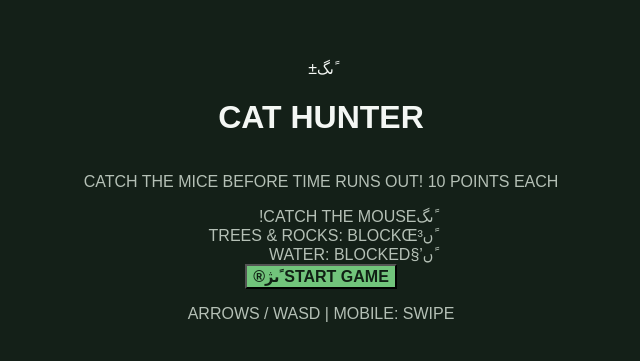
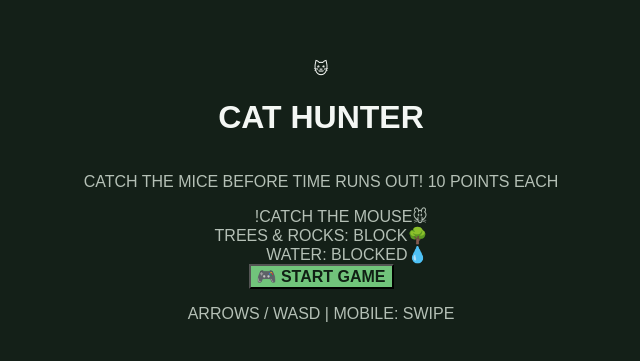
Before and after one commit to hoseinbz79/cat-hunter, a React (Vite) app: page / in a window 1280 px wide. Shown: the part 201-562 px from the top of the page, without its empty margins (319-959 px from the left). Built offline with nearby package versions, Linux system fonts and the light colour scheme.

Commit message:
Update Game.tsx

```diff
--- a/src/pages/Game.tsx
+++ b/src/pages/Game.tsx
@@ -33,11 +33,11 @@ interface Mouse {
 type GameState = "menu" | "playing" | "paused" | "gameover";
 
 const TILE_EMOJI: Record<TileType, string> = {
-  [TILE.GRASS]: "ًںŒ؟",
-  [TILE.TREE]: "ًںŒ³",
-  [TILE.ROCK]: "ًںھ¨",
-  [TILE.FLOWER]: "ًںŒ¸",
-  [TILE.POND]: "ًں’§",
+  [TILE.GRASS]: "🌿",
+  [TILE.TREE]: "🌳",
+  [TILE.ROCK]: "🪨",
+  [TILE.FLOWER]: "🌸",
+  [TILE.POND]: "💧",
 };
 
 const DIRS: Pos[] = [
@@ -423,7 +423,7 @@ export default function Game() {
     >
       {gameState === "menu" && (
         <div className="flex flex-col items-center justify-center min-h-dvh gap-6 px-6 text-center">
-          <div className="text-7xl animate-bounce">ًںگ±</div>
+          <div className="text-7xl animate-bounce">🐱</div>
 
           <h1 className="text-3xl font-bold text-primary tracking-tight">
             CAT HUNTER
@@ -436,24 +436,24 @@ export default function Game() {
 
           <div className="flex flex-col gap-2 text-sm text-secondary">
             <div className="flex items-center gap-2">
-              <span>ًںگ­</span>
+              <span>🐭</span>
               <span>CATCH THE MOUSE!</span>
             </div>
 
             <div className="flex items-center gap-2">
-              <span>ًںŒ³</span>
+              <span>🌳</span>
               <span>TREES & ROCKS: BLOCK</span>
             </div>
 
             <div className="flex items-center gap-2">
-              <span>ًں’§</span>
+              <span>💧</span>
               <span>WATER: BLOCKED</span>
             </div>
           </div>
 
           {highScore > 0 && (
             <div className="text-accent font-semibold text-sm">
-              ًںڈ† HIGH SCORE: {highScore}
+              🏆 HIGH SCORE: {highScore}
             </div>
           )}
 
@@ -461,7 +461,7 @@ export default function Game() {
             onClick={startGame}
             className="mt-2 px-8 py-3 rounded-lg bg-accent text-accent-fg font-semibold text-lg cursor-pointer hover:bg-accent-hover transition-colors"
           >
-            START GAME ًںژ®
+            START GAME 🎮
           </button>
 
           <p className="text-secondary text-xs mt-2">
@@ -487,7 +487,7 @@ export default function Game() {
               <span className="text-xs text-secondary">
                 LEVEL {level}
               </span>
-              <span className="text-2xl">ًںگ±</span>
+              <span className="text-2xl">🐱</span>
             </div>
 
             <div className="flex flex-col items-end">
@@ -558,7 +558,7 @@ export default function Game() {
                     zIndex: 5,
                   }}
                 >
-                  ًںگ­
+                  🐭
                 </div>
               ) : null
             )}
@@ -582,7 +582,7 @@ export default function Game() {
                   : "none",
               }}
             >
-              ًںگ±
+              🐱
             </div>
 
             {catchEffect && (
@@ -599,7 +599,7 @@ export default function Game() {
                     "popfade 0.5s ease-out forwards",
                 }}
               >
-                âœ¨
+                ✨
               </div>
             )}
 
@@ -611,7 +611,7 @@ export default function Game() {
                   zIndex: 30,
                 }}
               >
-                <span className="text-4xl">âڈ¸ï¸ڈ</span>
+                <span className="text-4xl">⏸️</span>
 
                 <span className="text-accent-fg font-bold text-xl">
                   PAUSED
@@ -634,7 +634,7 @@ export default function Game() {
               onPointerDown={() => moveCat(0, -1)}
               className="w-14 h-14 rounded-lg bg-raised border border-border text-2xl flex items-center justify-center cursor-pointer active:bg-inset"
             >
-              â–²
+              ▲
             </button>
 
             <div className="flex gap-1">
@@ -642,21 +642,21 @@ export default function Game() {
                 onPointerDown={() => moveCat(-1, 0)}
                 className="w-14 h-14 rounded-lg bg-raised border border-border text-2xl flex items-center justify-center cursor-pointer active:bg-inset"
               >
-                â—€
+                ◀
               </button>
 
               <button
                 onPointerDown={() => moveCat(0, 1)}
                 className="w-14 h-14 rounded-lg bg-raised border border-border text-2xl flex items-center justify-center cursor-pointer active:bg-inset"
               >
-                â–¼
+                ▼
               </button>
 
               <button
                 onPointerDown={() => moveCat(1, 0)}
                 className="w-14 h-14 rounded-lg bg-raised border border-border text-2xl flex items-center justify-center cursor-pointer active:bg-inset"
               >
-                â–¶
+                ▶
               </button>
             </div>
           </div>
@@ -670,15 +670,15 @@ export default function Game() {
             className="mt-3 mb-4 text-sm text-secondary cursor-pointer underline"
           >
             {gameState === "playing"
-              ? "PAUSED âڈ¸ï¸ڈ"
-              : "RESUME â–¶"}
+              ? "PAUSED ⏸️"
+              : "RESUME ▶"}
           </button>
         </div>
       )}
 
       {gameState === "gameover" && (
         <div className="flex flex-col items-center justify-center min-h-dvh gap-5 px-6 text-center">
-          <div className="text-6xl">ًںک؟</div>
+          <div className="text-6xl">😿</div>
 
           <h2 className="text-2xl font-bold text-primary">
             GAME OVER!
@@ -696,7 +696,7 @@ export default function Game() {
 
           {score >= highScore && score > 0 && (
             <div className="flex items-center gap-2 text-warning font-semibold">
-              ًںڈ† NEW RECORD!
+              🏆 NEW RECORD!
             </div>
           )}
 
@@ -705,14 +705,14 @@ export default function Game() {
           </div>
 
           <div className="text-secondary text-sm">
-            LEVEL ط±ط³غŒط¯غŒ ط¨ظ‡: {level}
+            LEVEL رسیدی به: {level}
           </div>
 
           <button
             onClick={startGame}
             className="mt-2 px-8 py-3 rounded-lg bg-accent text-accent-fg font-semibold text-lg cursor-pointer hover:bg-accent-hover transition-colors"
           >
-            PLAY AGAIN ًں”„
+            PLAY AGAIN 🔄
           </button>
 
           <button
```
